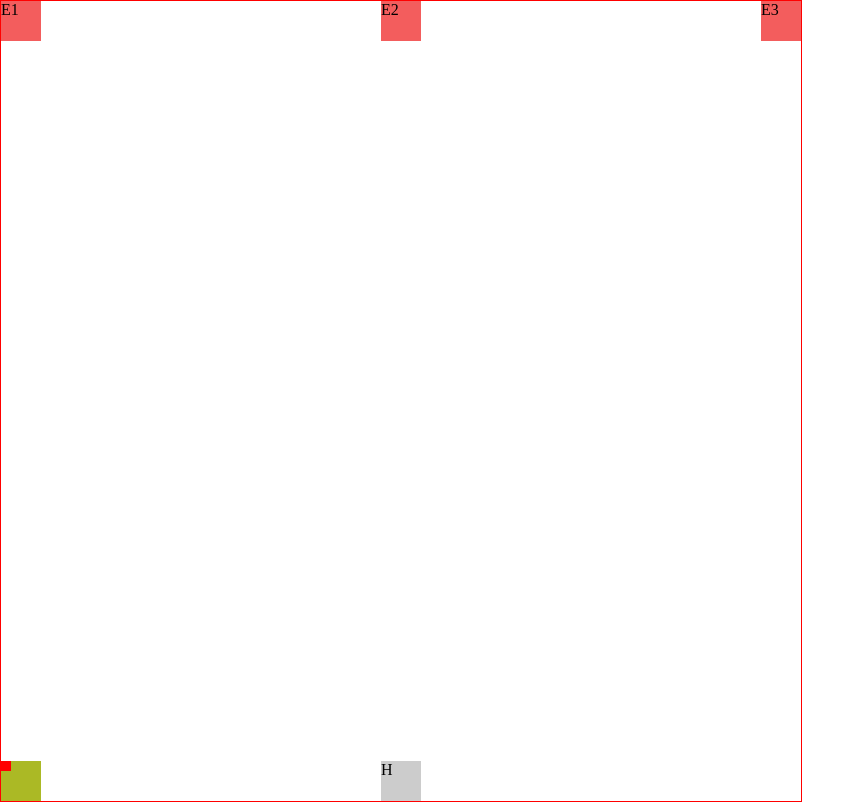
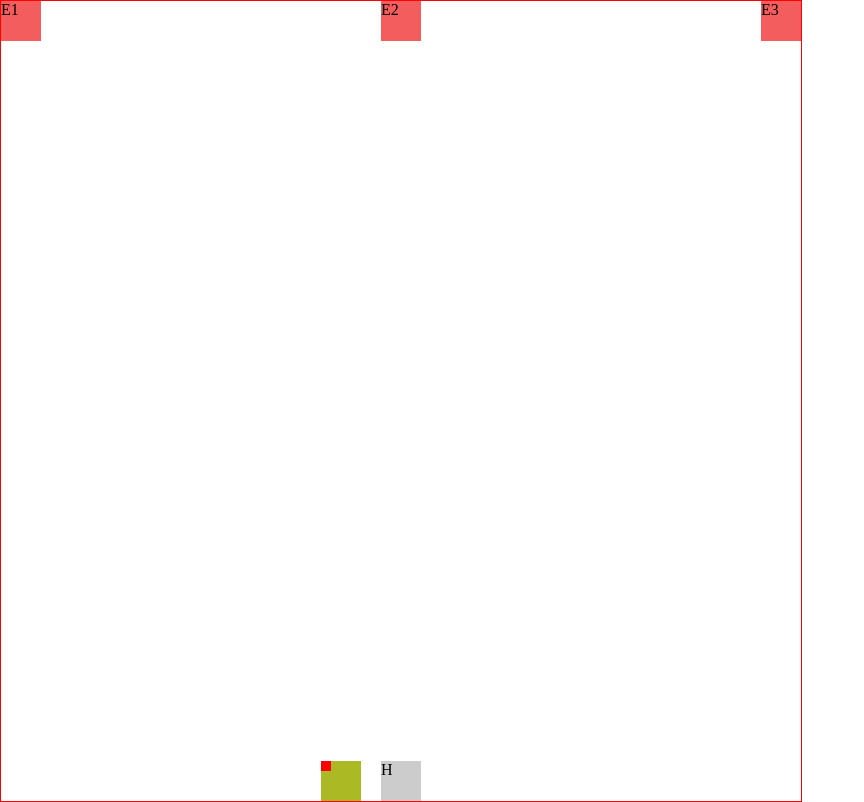
Before and after one commit to lubezhang/tank, a React app: page / in a window 1280 px wide. Shown: the whole page, without its empty margins (0-864 px from the left). Built offline with nearby package versions, Linux system fonts and the light colour scheme.

Commit message:
根据坦克炮管方向，发射炮弹

```diff
--- a/package.json
+++ b/package.json
@@ -47,6 +47,7 @@
     "react-redux": "^4.4.5",
     "react-transform-hmr": "^1.0.4",
     "redux": "^3.5.2",
+    "redux-logger": "^2.6.1",
     "rimraf": "^2.5.2",
     "sass-loader": "^3.2.0",
     "style-loader": "^0.13.1",
--- a/src/App.jsx
+++ b/src/App.jsx
@@ -4,13 +4,14 @@ import { connect } from "react-redux";
 import _ from 'lodash';
 
 import { Map } from './components';
-import { keyDirectionMap, keyFireMap } from './common/constants'
+import Constants, { KEY_DIRECTION_MAP, KEY_FIRE_MAP } from './common/Constants'
 import KeyEvent from './common/KeyEvent'
 import * as actions from "./redux/actions";
 
 function mapStateToProps(state) {
     return {
-        tank: state.tank
+        tank: state.tank,
+        actionType: state.actionType
     }
 }
 
@@ -24,9 +25,14 @@ function mapDispatchToProps(dispatch) {
 export default class App extends Component {
     constructor(props) {
         super(props);
-        this.keyDirection = [];
-        this.keyFire = "";
+        // this.activeEvent.keyDirection = [];
+        // this.activeEvent.keyFire = "";
         this.keyTime = 0;
+
+        this.activeEvent = {
+            keyDirection: [],
+            keyFire: ''
+        };
     }
 
     componentDidMount(){
@@ -46,47 +52,75 @@ export default class App extends Component {
         clearInterval(this.keyTime)
     }
 
-    eventKeyDown(e){
-        let keyCode = e.keyCode, keyValue = keyCode+':'+keyDirectionMap[keyCode];
-        // 已经定义的按键，才放到按键buff中
-        if(keyDirectionMap[keyCode] && !this.keyDirection.includes(keyValue)) {
-            this.keyDirection.push(keyValue);
-        }
-
-        if(keyFireMap[keyCode]) {
-            this.keyFire = keyFireMap[keyCode];
+    shouldComponentUpdate(nextProps, nextState) {
+        // 如果调用的action不要需要刷新组件，则返回false，阻止react调用render
+        if(actions.GAME_PLAY === nextProps.actionType) {
+            return true
+        } else {
+            return false;
         }
     }
 
-    eventKeyUp(e){
-        let keyCode = e.keyCode, keyValue = keyCode+':'+keyDirectionMap[keyCode];
-
-        if(keyDirectionMap[keyCode]) {
-            this.keyDirection.splice(this.keyDirection.indexOf(keyValue), 1);
+    eventKeyDown(e){
+        let keyCode = e.keyCode,
+            keyValue = keyCode + ':' + KEY_DIRECTION_MAP[keyCode];
+        // 已经定义的按键，才放到按键buff中
+        if (KEY_DIRECTION_MAP[keyCode] && !this.activeEvent.keyDirection.includes(keyValue)) {
+            this.activeEvent.keyDirection.push(keyValue);
         }
 
-        if(keyFireMap[keyCode]) {
-            this.keyFire = '';
+        if (KEY_FIRE_MAP[keyCode]) {
+            this.activeEvent.keyFire = KEY_FIRE_MAP[keyCode];
+        }
+
+        // 测试代码
+        // this.checkKey()
+    }
+
+    eventKeyUp(e){
+        let keyCode = e.keyCode,
+            keyValue = keyCode + ':' + KEY_DIRECTION_MAP[keyCode];
+
+        if (KEY_DIRECTION_MAP[keyCode]) {
+            this.activeEvent.keyDirection.splice(this.activeEvent.keyDirection.indexOf(keyValue), 1);
+        }
+
+        if (KEY_FIRE_MAP[keyCode]) {
+            this.activeEvent.keyFire = '';
         }
 
         // 如果没有任何动作，发送一个停止的指令
-        if(_.isEmpty(this.keyDirection) && _.isEmpty(this.keyFire)) {
-            this.props.actions.play({});
-        }
+        // if(_.isEmpty(this.activeEvent.keyDirection) && _.isEmpty(this.activeEvent.keyFire)) {
+        //     this.props.actions.play({});
+        // }
+
+        // if(!KeyEvent.checkActiveEvent(this.activeEvent)) {
+        //     console.log('9999999999999999999999999999999999999999');
+        //     this.props.actions.play({});
+        // }
     }
 
     checkKey(){
-        // console.log('checkKey',this.keyDirection, this.keyFire, new Date().getTime());
+        // console.log('checkKey',this.activeEvent.keyDirection, this.activeEvent.keyFire, new Date().getTime());
 
-        let params = {}, direction = KeyEvent.getDirction(this.keyDirection);
+        // 处理坦克移动方向
+        let params = {}, direction = KeyEvent.getDirction(this.activeEvent.keyDirection);
         if(direction !== '') {
             params.direction = direction;
         }
 
-        if(this.keyFire !== '') {
+        // 处理坦克发射炮弹
+        if(this.activeEvent.keyFire !== '') {
             params.fire = "fire";
         }
 
+        // let activeObj = KeyEvent.checkActiveEvent(this.activeEvent, this.props);
+        // if(activeObj) {
+        //     params.direction = activeObj.direction;
+        // }
+
+        // 处理炮弹队列
+        // debugger;
         if(!_.isEmpty(params)) {
             this.props.actions.play(params);
         } else {
@@ -96,9 +130,9 @@ export default class App extends Component {
 
     render() {
         const { actions, tank } = this.props;
-        // console.log(tank);
+
         return (
-            <Map tank={tank}/>
+            <Map tank={tank} actions={actions} />
         );
     }
 }
--- /dev/null
+++ b/src/common/CollideCheck.js
@@ -0,0 +1,67 @@
+import _ from 'lodash';
+
+import * as Constants from '../common/Constants'
+
+/**
+ * 物体碰撞检测
+ * 1、是否到达地图边缘
+ * 2、是否碰到其他物体
+ */
+export default class CollideCheck {
+    /**
+     * 检查对象是否碰到底图边界
+     * @param  {[type]}  object 游戏元素对象
+     *                   {
+     *                       position:{    元素的位置
+     *                           top: 0,
+     *                           left: 10
+     *                       },
+     *                       type: ''      元素的类型，不同元素有不同的大小，需要调整计算方法
+     *                   }
+     * @return {Boolean}   [description]
+     */
+    static checkCollideMap(object) {
+        if(_.isEmpty(object)) {
+            throw new Error("被检测对象数据异常");
+        }
+
+        let isCollision = false,
+            objectType = object.type,
+            objectPos = object.position,
+            objectPreDir = object.preDirection,
+            objectDirection = object.direction;
+
+        // 移动方向改变，可以继续移动
+        if( objectPreDir !== objectDirection) {
+            return false;
+        }
+
+        let objWidth, objHeight;
+        if (Constants.GAME_ELEMENT_BULLET === objectType) {
+            objWidth = Constants.MAP_BASE_WIDTH;
+            objHeight = Constants.MAP_BASE_HEIGHT;
+        } else {
+            objWidth = Constants.MAP_UNIT_WIDTH;
+            objHeight = Constants.MAP_UNIT_HEIGHT;
+        }
+        // 是否碰撞到地图边界
+        // 水平方向
+        if((objectDirection === 'left' || objectDirection === 'right') && (objectPos.left <= 0 || objectPos.left > (Constants.MAP_WIDTH - objWidth - 1))) {
+            isCollision = true;
+        }
+        // 垂直方向
+        if((objectDirection === 'up' || objectDirection === 'down') && (objectPos.top <= 0 || objectPos.top > (Constants.MAP_HEIGHT - objHeight - 1))) {
+            isCollision = true;
+        }
+
+        return isCollision;
+    }
+
+    /**
+     * 是否碰到其他物体
+     * @return {[type]} [description]
+     */
+    static checkCollideObject(){
+
+    }
+}
--- a/src/common/KeyEvent.js
+++ b/src/common/KeyEvent.js
@@ -1,10 +1,43 @@
 import _ from 'lodash';
 
+import Constants, { MAP_WIDTH, MAP_HEIGHT, MAP_UNIT_WIDTH, MAP_UNIT_HEIGHT } from '../common/Constants'
+
 export default class KeyEvent {
+    /**
+     * 从按键缓存中，获取坦克的移动方向。 取最后一个按下的方向
+     * @param  {Array} keyBuff 按键缓存
+     * @return {[type]}
+     *         如果有按键按下，返回最后一个按下的按键。如果没有，返回空字符串
+     */
     static getDirction(keyBuff){
         if(Array.isArray(keyBuff) && keyBuff.length > 0) {
             return keyBuff[keyBuff.length - 1].split(':')[1];
         }
         return '';
     }
+
+    /**
+     * 检查是否还有活动的事件
+     * 1、检查是否有按键已经按下
+     * 2、检查是否有正在飞行的炮弹
+     * 3、检查是否有活动的敌军坦克
+     * 以上条件只要满足一条，任务需要继续页面刷新任务
+     *
+     * @param activeEvent
+     * @param props
+     * @return {[type]} [description]
+     */
+    static checkActiveEvent(activeEvent, props){
+        let activeObj = {};
+
+        // 检查是否有按下的按键
+        let direction = KeyEvent.getDirction(activeEvent.keyDirection);
+        if(direction !== '') {
+            activeObj.direction = direction;
+        }
+
+        return activeObj;
+    }
+
+
 }
--- a/src/common/constants.js
+++ b/src/common/constants.js
@@ -1,16 +1,45 @@
-
-let keyDirectionMap = {
+/**
+ * 方向控制按键定义
+ * w、a、s、d
+ */
+export const KEY_DIRECTION_MAP = {
     65: "left",
     68: "right",
     87: "up",
     83: "down"
 }
 
-let keyFireMap = {
+/*
+ * 发射炮弹按键定义
+ * k:发射
+ */
+export const KEY_FIRE_MAP = {
     75: "fire"
 }
 
-export {
-    keyDirectionMap,
-    keyFireMap
+/* 地图区域内的最小元素的尺寸 */
+export const MAP_BASE_WIDTH = 10;
+export const MAP_BASE_HEIGHT = 10;
+
+/* 一个游戏单元的尺寸 */
+export const MAP_UNIT_WIDTH = MAP_BASE_WIDTH * 4;
+export const MAP_UNIT_HEIGHT = MAP_BASE_HEIGHT * 4;
+
+/* 地图区域 */
+export const MAP_WIDTH = MAP_UNIT_WIDTH * 20;
+export const MAP_HEIGHT = MAP_UNIT_HEIGHT * 20;
+
+/** 游戏元素类型 */
+export const GAME_ELEMENT_BULLET = 'bullet';
+export const GAME_ELEMENT_TANK = 'tank';
+
+export default {
+    KEY_DIRECTION_MAP,
+    KEY_FIRE_MAP,
+    MAP_BASE_WIDTH,
+    MAP_BASE_HEIGHT,
+    MAP_UNIT_WIDTH,
+    MAP_UNIT_HEIGHT,
+    MAP_WIDTH,
+    MAP_HEIGHT
 }
--- a/src/components/Bullet.jsx
+++ b/src/components/Bullet.jsx
@@ -1,17 +1,65 @@
 import React, { Component } from 'react';
+
+import CollideCheck from '../common/CollideCheck';
+import * as Constants from '../common/Constants';
 
 export default class Bullet extends Component {
     constructor(props) {
         super(props);
+        this.position = { // 坦克的位置
+            top: -600,
+            left: -600
+        }
+        this.direction = 'up';
+        this.speed = 4; // 坦克的速度
     }
 
     componentDidMount(){
+        debugger;
+        console.log('&&&&&&&&&&&&&&&&&&&&&&&&&&&&&&this.props.initPosition', this.props.direction);
+        this.position = this.props.initPosition;
+        this.direction = this.props.direction || 'up';
+    }
 
+    // 坦克移动样式
+    getNextPosition(direction) {
+        // console.log(this.direction);
+        if(CollideCheck.checkCollideMap({
+            type: Constants.GAME_ELEMENT_BULLET,
+            position:this.position
+        })) {
+            // console.log('======================================= 你别想出去');
+            return {
+                transform: 'translate(' + this.position.left + 'px, ' + this.position.top + 'px)'
+            }
+        }
+
+        switch (direction) {
+            case "up":
+                this.position.top = this.position.top - this.speed;
+                break;
+            case "down":
+                this.position.top = this.position.top + this.speed;
+                break;
+            case "left":
+                this.position.left = this.position.left - this.speed;
+                break;
+            case "right":
+                this.position.left = this.position.left + this.speed;
+                break;
+        }
+        // console.log(this.position);
+        return {
+            transform: 'translate(' + this.position.left + 'px, ' + this.position.top + 'px)'
+        }
     }
 
     render() {
+        let { direction } = this.props;
+        // console.log('Bullet render', direction);
+
         return (
-            <div className="tank-bullet">
+            <div className="tank-bullet" style={this.getNextPosition(this.direction)}>
                 *
             </div>
         );
--- a/src/components/Map.jsx
+++ b/src/components/Map.jsx
@@ -1,23 +1,49 @@
 import React, { Component } from 'react';
 
-import Tank from './Tank';
+import { Tank, Bullet } from "./index";
+
 
 class Map extends Component {
     constructor(props) {
         super(props);
+        this.cacheMapState = {};
+    }
+
+    /**
+     * 生成玩家的炮弹
+     * @return {[type]} [description]
+     */
+    genaretorGamerBullet(){
+        let { actions, tank } = this.props, cacheMapState = this.cacheMapState;
+        // console.log(tank);
+        return tank.bullets && tank.bullets.map((bullet, index) => {
+
+            return (
+                <Bullet key={index} index={index}
+                    initPosition={cacheMapState.position}
+                    direction={tank.direction}
+                    owner={bullet.owner} />
+            )
+        });
+    }
+
+    reportState(params) {
+        this.cacheMapState = params;
     }
 
     render() {
                 // <div className="map-tank2">T2</div>
-        let { tank } = this.props;
-        // console.log('**************** Map render', direction);
+        let { actions, tank } = this.props;
+        // console.log('**************** Map render', tank);
         return (
             <div className="map-container" ref="mapContainer">
                 <div className="map-enemy1">E1</div>
                 <div className="map-enemy2">E2</div>
                 <div className="map-enemy3">E3</div>
-                <Tank direction={tank.direction} fire={tank.fire}></Tank>
+                <Tank direction={tank.direction} fire={tank.fire} reportState={this.reportState.bind(this)}></Tank>
                 <div className="map-home">H</div>
+
+                { this.genaretorGamerBullet() }
             </div>
         );
     }
--- a/src/components/Tank.jsx
+++ b/src/components/Tank.jsx
@@ -2,16 +2,20 @@ import React, { Component } from 'react';
 import _ from 'lodash';
 
 import { Bullet } from "./index";
+import CollideCheck from '../common/CollideCheck';
+import * as Constants from '../common/Constants'
 
 export default class Tank extends Component {
     constructor(props) {
         super(props);
         this.position = { // 坦克的位置
-            top: 0,
-            left: 0
+            top: Constants.MAP_HEIGHT - Constants.MAP_UNIT_HEIGHT,
+            left: (Constants.MAP_WIDTH / 2) - (Constants.MAP_UNIT_WIDTH * 2)
         }
+
+        // console.log(this.position);
         this.speed = 1; // 坦克的速度
-        this.cacheBarrel = 'tank-barrel tank-barrel-up';
+        this.initBarrel = 'up';
     }
 
     componentDidMount() {
@@ -20,6 +24,18 @@ export default class Tank extends Component {
 
     // 坦克移动样式
     getNextPosition(direction) {
+        if(CollideCheck.checkCollideMap({
+            type: Constants.GAME_ELEMENT_TANK,
+            preDirection: this.initBarrel,
+            direction: direction,
+            position: this.position
+        })) {
+            // console.log('======================================= 你别想 出去');
+            return {
+                transform: 'translate(' + this.position.left + 'px, ' + this.position.top + 'px)'
+            }
+        }
+
         switch (direction) {
             case "up":
                 this.position.top = this.position.top - this.speed;
@@ -40,25 +56,32 @@ export default class Tank extends Component {
         }
     }
 
-    // 坦克炮管的样式
+    // 坦克炮管的指向
     getBarrelDirection(direction) {
         let strBarrel = "tank-barrel tank-barrel-";
         if(direction === '') {
-            return this.cacheBarrel;
+            return strBarrel + this.initBarrel;
         }
-        this.cacheBarrel = strBarrel + direction;
+        this.initBarrel = direction;
         return strBarrel + direction;
     }
 
+    getBullet(){
+        // let { direction, fire } = this.props;
+        return (<Bullet initPosition={Object.assign({}, this.position)} />);
+    }
+
     render() {
-        let { direction, fire } = this.props;
+        let { reportState, direction, fire } = this.props;
         // console.log('^^^^^^^^^^^^^^^^  Tank Renderw', direction, style);
+        reportState({tankId:'gamer1', direction: direction, position:Object.assign({},this.position)})
+        // debugger
 
         return (
             <div className="map-tank1" style={this.getNextPosition(direction)}>
-                {this.props.children}
-                <div>{fire}</div>
+
                 <div className={this.getBarrelDirection(direction)}></div>
+
             </div>
         );
     }
--- a/src/redux/actions.js
+++ b/src/redux/actions.js
@@ -1,30 +1,50 @@
-const TANK_MOVE = "TANK_MOVE";
-const TANK_FIRE = 'TANK_FIRE';
-
-export function tankMove(direction){
-    // console.log('tankMove');
-    return {
-        type: TANK_MOVE,
-        direction: direction
-    }
-}
-
-export function tankFire(){
-    // console.log('tankFire');
-    return {
-        type: TANK_FIRE,
-        fire: true
-    }
-}
+export const GAME_PLAY = "GAME_PLAY";
+export const BULLET_STOP = 'BULLET_STOP';
+export const TANK_UPDATE_STATE = 'TANK_UPDATE_STATE';
 
 export function play(params){
     return {
-        type: 'play',
+        type: GAME_PLAY,
         params: params
     }
 }
 
-export {
-    TANK_MOVE,
-    TANK_FIRE
+/**
+ * 更新坦克状态
+ *
+ * @param  {[type]} params [description]
+ * {
+ *     tankId:'gamer1',
+ *     position: {top:1, left:1},
+ *     direction: 'up'
+ * }
+ * @return {[type]}        [description]
+ */
+export function updateTankState(params){
+    return {
+        type: TANK_UPDATE_STATE,
+        params: params
+    }
 }
+
+/**
+ * 停止炮弹的飞行
+ * @param  {[type]} tankId
+ *         炮弹所属坦克的的标示。玩家使用固定字符串gamer1; 敌军坦克使用数组下标
+ *
+ * @param  {[type]} bulletId
+ *         炮弹在一个炮弹对列里的位置，方便删除
+ *
+ * @return {[type]}          [description]
+ */
+export function stopBullet(params) {
+    return {
+        type: BULLET_STOP,
+        params: params
+    }
+}
+
+// export default{
+//     GAME_PLAY,
+//     BULLET_STOP
+// }
--- a/src/redux/reducers.js
+++ b/src/redux/reducers.js
@@ -9,47 +9,76 @@ const initState = {
     }
 };
 
-function map(state = initState, action) {
-    return state;
-}
-
-
-
-function tank(state = initState, action){
-    switch (action.type) {
-        case actions.TANK_MOVE:
-            return Object.assign({}, state, {direction: action.direction});
-        case actions.TANK_FIRE:
-            return Object.assign({}, state, {fire: action.fire});
-        default:
-            return state;
-    }
-}
-
-// export default combineReducers({
-//     tank
-// })
-//
-
-function play(state = initState, action){
-    let params = action.params;
-    if(!params) {
-        return state;
-    }
-
-    state = _.merge({}, state, {
+function tankDirection(state, params) {
+    return _.merge({}, state, {
         tank: {
             direction: params.direction || ''
         }
+    });
+}
+
+function tankFire(state, params) {
+    return _.merge({}, state, {
+        tank: {
+            fire: params.fire || ''
+        }
     })
+}
 
+function tankState(state, params) {
     state = _.merge({}, state, {
         tank: {
-            fire: params.fire || ''
+            direction: params.direction || '',
+            fire: params.fire || '',
+            tankId: params.tankId || '',
+            position: params.position || {}
         }
     })
 
     return state;
 }
 
+function tankBullet(state, params) {
+    let arrayBullet = [];
+    if(_.isEmpty(params.fire)) {
+        // return state;
+    }
+
+    if(_.isEmpty(state.tank.bullets)) {
+        arrayBullet.push({
+            direction: params.direction || 'left',
+            createTime: new Date().getTime(),
+            owner: "gamer1"
+        })
+    } else {
+        // 炮弹最多发射3枚
+        // 两个炮弹间隔2秒
+    }
+
+    return _.merge({}, state, {
+        tank: {
+            bullets: arrayBullet
+        }
+    })
+}
+
+function setAction(state, action){
+    return _.merge({}, state, {
+        actionType: action.type
+    })
+}
+
+function play(state = initState, action) {
+    let params = action.params, nextState = Object.assign({}, state);
+    if (!params) {
+        return state;
+    }
+
+    nextState = tankState(nextState, params);
+    nextState = tankBullet(nextState, params);
+    nextState = setAction(nextState, action);
+
+    return nextState;
+}
+
 export default play;
--- a/src/redux/store.js
+++ b/src/redux/store.js
@@ -1,5 +1,5 @@
 import { createStore, applyMiddleware } from 'redux';
-import thunkMiddleware from 'redux-thunk';
+// import thunkMiddleware from 'redux-thunk';
 import createLogger from 'redux-logger';
 
 import reducers from './reducers';
--- a/src/sass/tank.scss
+++ b/src/sass/tank.scss
@@ -1,14 +1,14 @@
 /* 地图区域内的最小元素的尺寸 */
-$base-width: 20px;
-$base-height: 20px;
+$base-width: 10px;
+$base-height: 10px;
+
+/* 一个游戏单元的尺寸 */
+$unit-width: $base-width * 4;
+$unit-height: $base-height * 4;
 
 /* 地图区域 */
-$map-width: $base-width * 4 * 10;
-$map-height: $base-height * 4 * 10;
-
-/* 一个游戏单元的尺寸 */
-$unit-width: $base-width * 2;
-$unit-height: $base-height * 2;
+$map-width: $unit-width * 20;
+$map-height: $unit-height * 20;
 
 html, body {
     margin: 0;
@@ -37,7 +37,7 @@ html, body {
     position: absolute;
     width: $unit-width;
     height: $unit-height;
-    bottom: 0px;
+    // bottom: 0px;
     // left: ($map-width / 2) - ($unit-width * 2);
     transform: translateX(($map-width / 2) - ($unit-width * 2));
 }
@@ -87,35 +87,36 @@ html, body {
  */
 .tank-barrel {
     background: #FF0000;
-    width: $base-width/2;
-    height: $base-height/2;
+    width: $base-width;
+    height: $base-height;
     // position: relative;
     position: absolute;
 }
 
 .tank-barrel-up {
-    left: $base-width/2 + ($base-width/4);
+    left: $base-width + ($base-width/4);
 }
 
 .tank-barrel-right {
-    top: $base-height/2 + ($base-height/4);
-    left: $unit-width - ($base-width / 2);
+    top: $base-height + ($base-height/4);
+    left: $unit-width - ($base-width);
 }
 
 .tank-barrel-down {
-    top: $unit-height - ($base-height / 2);
-    left: $base-width/2 + ($base-width/4);
+    top: $unit-height - ($base-height);
+    left: $base-width + ($base-width/4);
 }
 
 .tank-barrel-left {
-    top: $base-height/2 + ($base-height/4);
+    top: $base-height + ($base-height/4);
 }
 
 .tank-bullet {
-    background: red;
+    background: #FF0000;
     width: $base-width;
     height: $base-height;
     position: absolute;
+    // bottom: 0px;
 }
 
 /**
```
